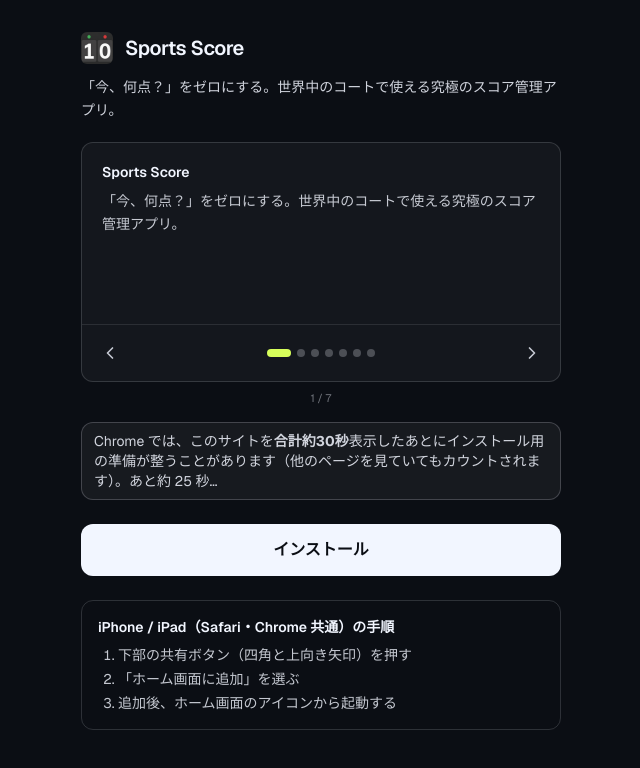
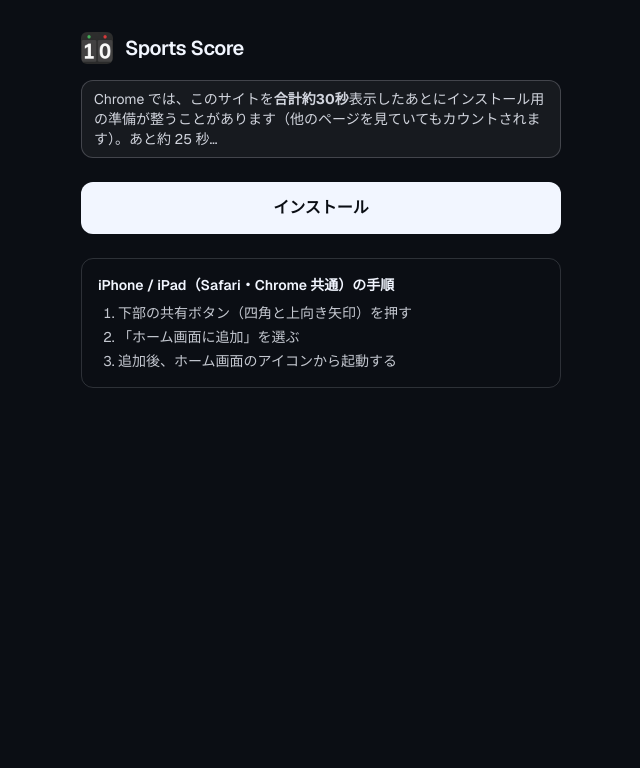
Before and after one commit to bisiwait/sports_score, a Next.js app: page /install in a window 1280 px wide. Shown: the top 768 px of the page, without its empty margins (319-959 px from the left). Built offline with nearby package versions, Linux system fonts and the light colour scheme.

Commit message:
chore(install): remove marketing copy and carousel from install page
Co-authored-by: Cursor <cursoragent@cursor.com>

```diff
--- a/src/app/install/page.tsx
+++ b/src/app/install/page.tsx
@@ -2,7 +2,6 @@
 
 import { useRouter } from "next/navigation";
 import { useCallback, useEffect, useLayoutEffect, useRef, useState } from "react";
-import { AppDescriptionCarousel } from "@/components/AppDescriptionCarousel";
 import { useI18n } from "@/lib/i18n/I18nProvider";
 import { interpolate } from "@/lib/interpolate";
 import {
@@ -162,10 +161,6 @@ export default function InstallPage() {
         <img src="/icon-192x192.png" alt={t("install.iconAlt")} className="h-8 w-8 rounded-md" />
         <h1 className="text-xl font-semibold tracking-tight">{t("install.appTitle")}</h1>
       </div>
-      <p className="mt-3 text-sm leading-relaxed text-foreground/85">{t("install.tagline")}</p>
-      <div className="mt-5 min-w-0">
-        <AppDescriptionCarousel />
-      </div>
 
       {showChromeWaitHint ? (
         <p className="mt-4 rounded-xl border border-foreground/20 bg-foreground/5 px-3 py-2 text-sm text-foreground/85">
```
